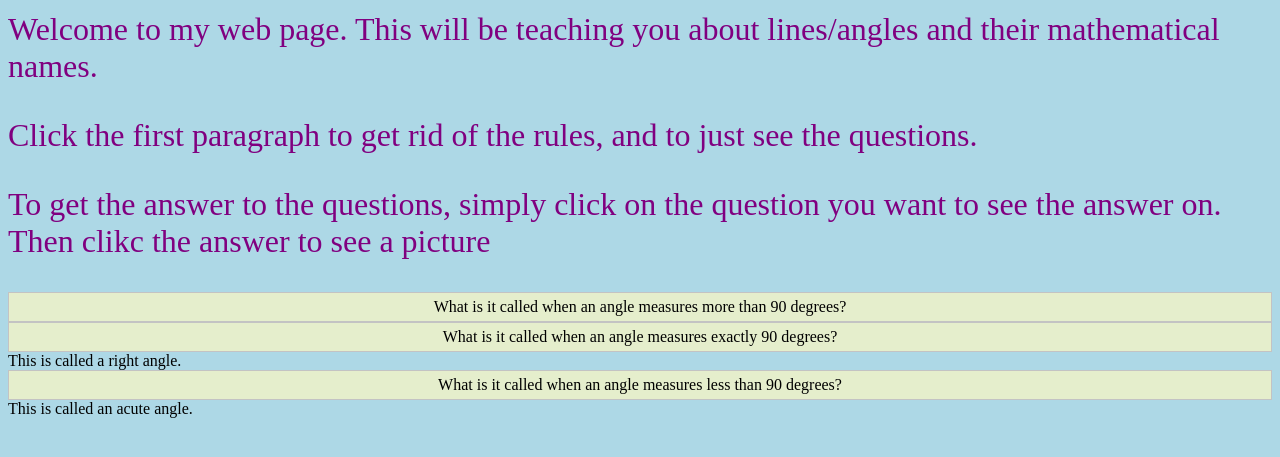
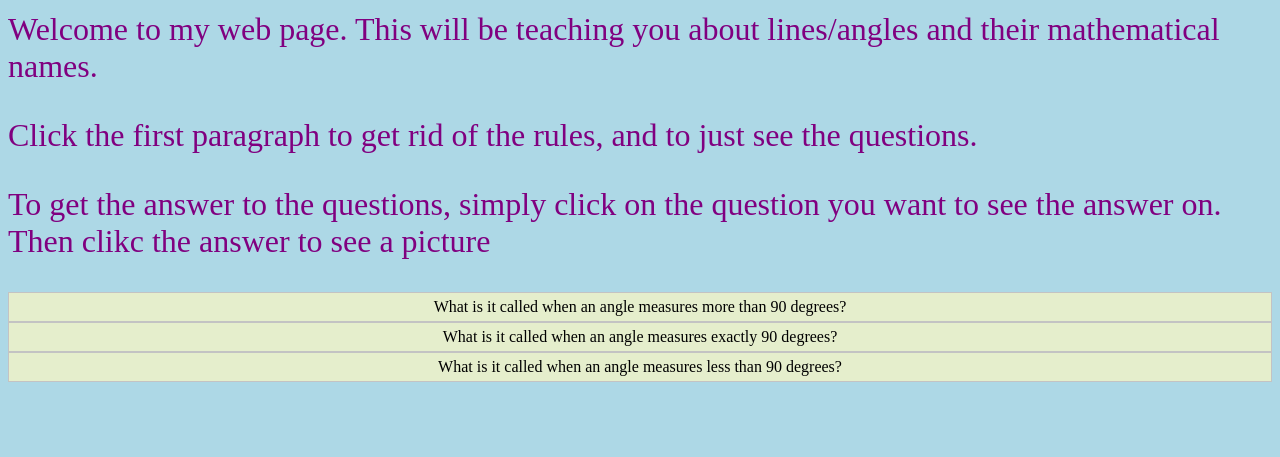
Before and after one commit to seanhelvey/classPractice, a plain HTML site: page index.html in a window 1280 px wide. Shown: the part 79-536 px from the top of the page. Drawn offline with nearby package versions, Linux system fonts and the light colour scheme.

Commit message:
Update index.html

```diff
--- a/index.html
+++ b/index.html
@@ -21,10 +21,10 @@
    <div id="a1" class= "panel" >This is called an obtuse angle.</div>
 
    <div id="q2" class= "flip"> What is it called when an angle measures exactly 90 degrees?</div>
-   <div id="a2" "panel"> This is called a right angle.</div>
+   <div id="a2" class="panel"> This is called a right angle.</div>
 
    <div id="q3" class= "flip"> What is it called when an angle measures less than 90 degrees?</div>
-   <div id="a3" "panel"> This is called an acute angle.</div>
+   <div id="a3" class="panel"> This is called an acute angle.</div>
 
 
  </body>
```
